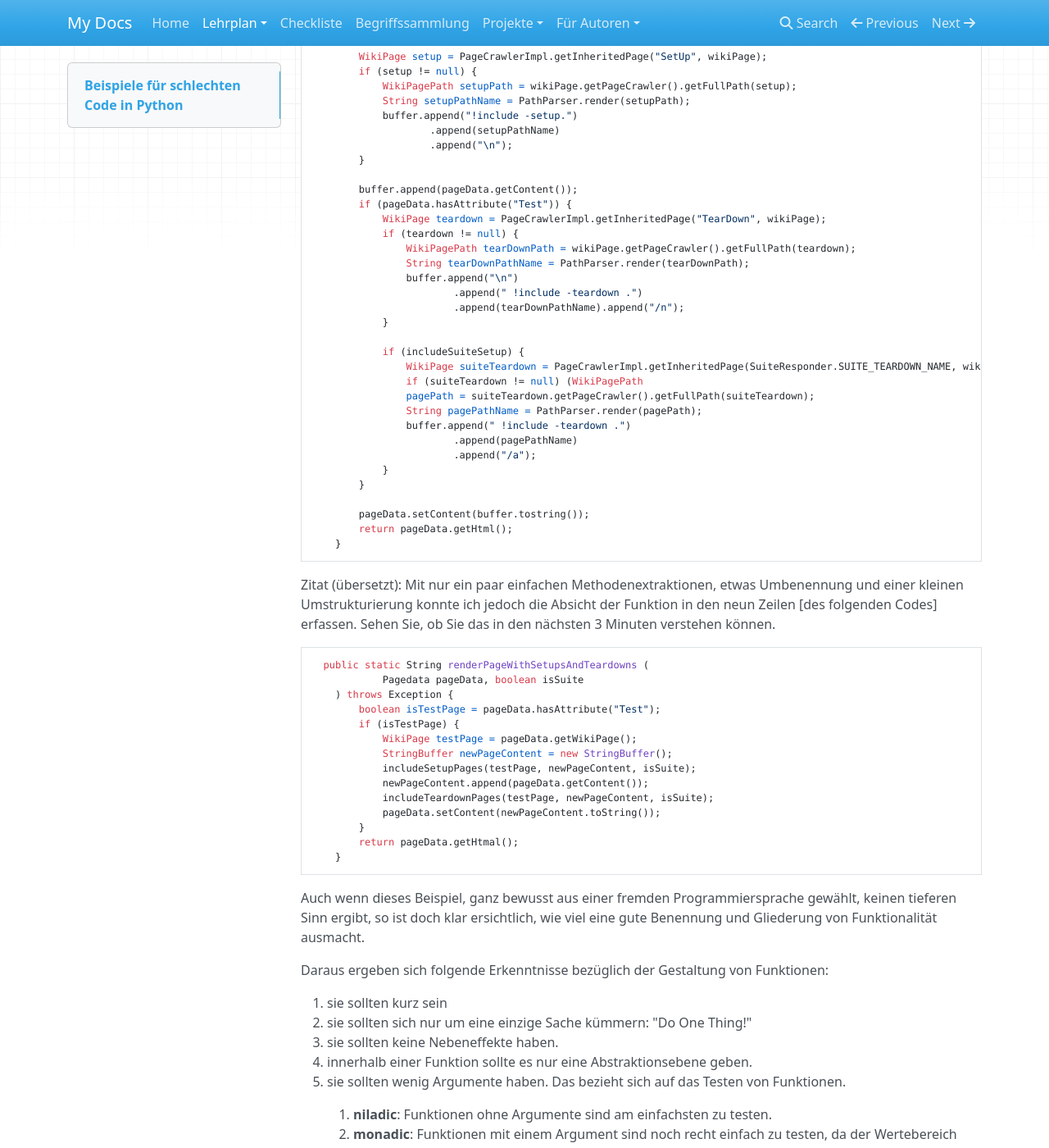
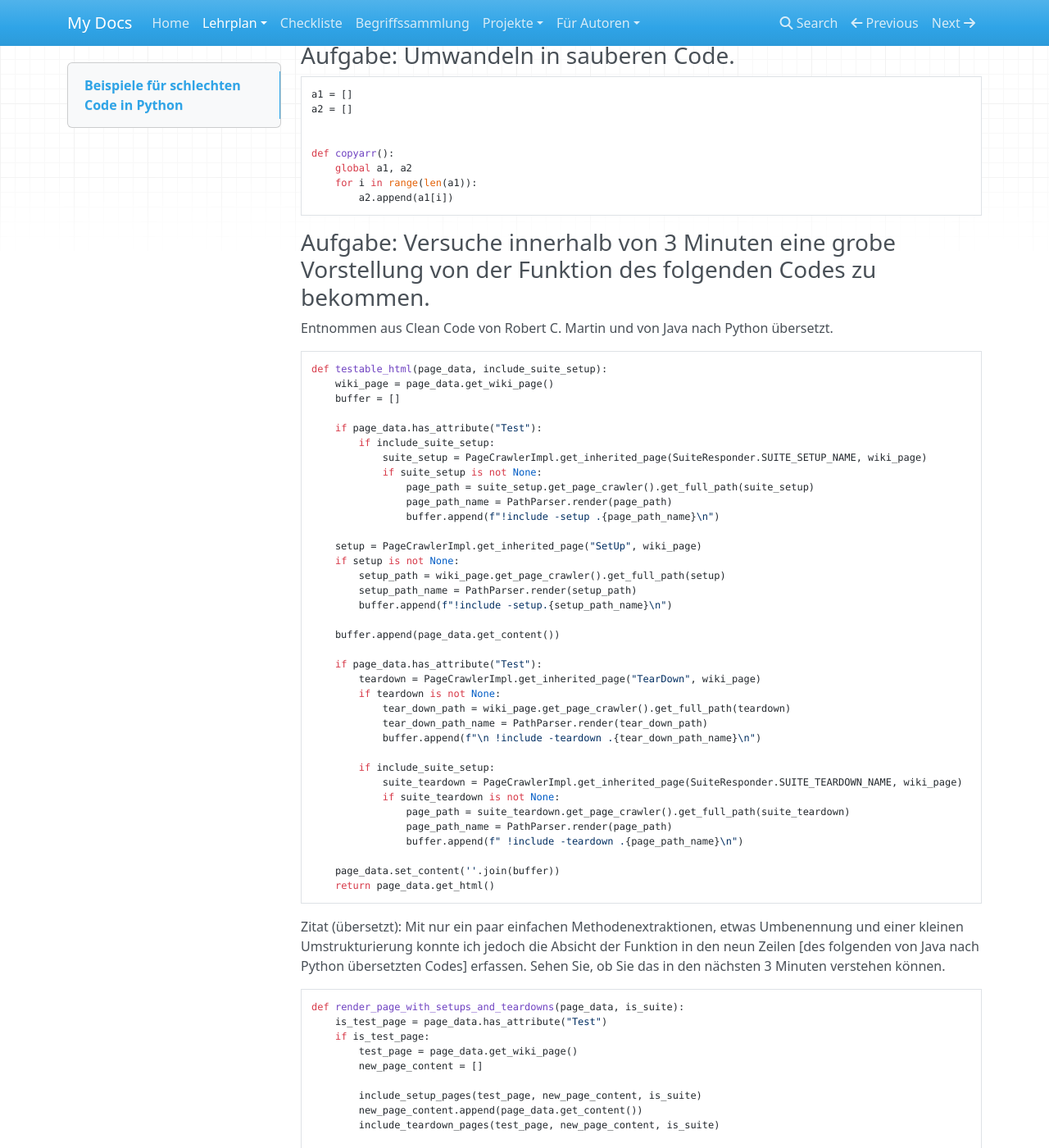
Before and after one commit to kevinsuelzle/Python_Wiki, an MkDocs documentation site: the page built from docs/lehrplan/clean_code/GoodCodeBadCode.md, in a window 1280 px wide and 1400 px high, scrolled down 1436 px. Shown: the whole window at 82% size. Built offline with MkDocs 1.6.1, drawn with Linux system fonts in a browser that asks for light colours; nearby versions of some CDN libraries; some of the changed text lies outside the part shown.

Commit message:
latest amendments

````diff
--- a/docs/lehrplan/clean_code/DetectingBadCode.md
+++ b/docs/lehrplan/clean_code/GoodCodeBadCode.md
@@ -1,4 +1,5 @@
 # Beispiele für schlechten Code in Python
+
 
 ```python
 x = 10
@@ -43,6 +44,41 @@
 print(quadrat_num1, quadrat_num2, quadrat_num3)
 ```
 
+```python
+def f(a, b):
+    if a > 10 and b > 10:
+        return a + b
+    else:
+        if a <= 10: return a * 2
+        if b <= 10: return b * 2
+```
+
+Probleme in diesem Code:
+
+1. Funktion und Variablennamen: Die Funktion f und die Variablen a und b sind nicht aussagekräftig.
+2. Einzeilige if-Anweisung: Die Verwendung einer einzeiligen if-Anweisung reduziert die Lesbarkeit.
+3. Keine Konsistenz: Inkonsistente Verwendung von Einrückungen und Leerzeichen.
+4. Logik: Die Logik könnte klarer und effizienter gestaltet werden.
+
+#### Verbesserter Code: Beispiel
+
+Jetzt sehen wir uns eine verbesserte Version des obigen Codes an:
+
+```python
+def sum_or_double(a, b):
+    if a > 10 and b > 10:
+        return a + b
+    elif a <= 10:
+        return a * 2
+    else:
+        return b * 2
+```
+
+Diskussion: Vergleich der Beispiele
+
+**Frage**: Welche weiteren Verbesserungen könnten an dem verbesserten Code vorgenommen werden?
+**Aktivität**: Versuchen Sie, den verbesserten Code weiter zu optimieren und diskutieren Sie Ihre Änderungen.
+
 ### Aufgabe: Umwandeln in sauberen Code.
 
 ```python
@@ -58,86 +94,72 @@
 
 ### Aufgabe: Versuche innerhalb von 3 Minuten eine grobe Vorstellung von der Funktion des folgenden Codes zu bekommen.
 
-Entnommen aus Clean Code von Robert C. Martin
+Entnommen aus Clean Code von Robert C. Martin und von Java nach Python übersetzt.
 
-```java
-    public static String testableHtml(PageData pageData, boolean includeSuiteSetup) throws Exception {
-        WikiPage wikiPage = pageData.getwikiPage();
-        StringBuffer buffer = new StringBuffer();
-        if (pageData.hasAttribute("Test")) {
-            if (includeSuiteSetup)
-                WikiPage suiteSetup = PageCrawlerImpl.getInheritedPage(SuiteResponder.SUITE_SETUP_NAME, wikiPage);
-            if (suiteSetup != null) {
-                WikiPagePath pagePath = suitesetup.getPageCrawler().getFullPath(suiteSetup);
-                String pagePathName = PathParser.render(pagePath);
-                buffer.append("!include -setup .")
-                        .append(pagePathName)
-                        .append("\n");
-            }
-        }
+```python
+def testable_html(page_data, include_suite_setup):
+    wiki_page = page_data.get_wiki_page()
+    buffer = []
 
-        WikiPage setup = PageCrawlerImpl.getInheritedPage("SetUp", wikiPage);
-        if (setup != null) {
-            WikiPagePath setupPath = wikiPage.getPageCrawler().getFullPath(setup);
-            String setupPathName = PathParser.render(setupPath);
-            buffer.append("!include -setup.")
-                    .append(setupPathName)
-                    .append("\n");
-        }
+    if page_data.has_attribute("Test"):
+        if include_suite_setup:
+            suite_setup = PageCrawlerImpl.get_inherited_page(SuiteResponder.SUITE_SETUP_NAME, wiki_page)
+            if suite_setup is not None:
+                page_path = suite_setup.get_page_crawler().get_full_path(suite_setup)
+                page_path_name = PathParser.render(page_path)
+                buffer.append(f"!include -setup .{page_path_name}\n")
 
-        buffer.append(pageData.getContent());
-        if (pageData.hasAttribute("Test")) {
-            WikiPage teardown = PageCrawlerImpl.getInheritedPage("TearDown", wikiPage);
-            if (teardown != null) {
-                WikiPagePath tearDownPath = wikiPage.getPageCrawler().getFullPath(teardown);
-                String tearDownPathName = PathParser.render(tearDownPath);
-                buffer.append("\n")
-                        .append(" !include -teardown .")
-                        .append(tearDownPathName).append("/n");
-            }
+    setup = PageCrawlerImpl.get_inherited_page("SetUp", wiki_page)
+    if setup is not None:
+        setup_path = wiki_page.get_page_crawler().get_full_path(setup)
+        setup_path_name = PathParser.render(setup_path)
+        buffer.append(f"!include -setup.{setup_path_name}\n")
 
-            if (includeSuiteSetup) {
-                WikiPage suiteTeardown = PageCrawlerImpl.getInheritedPage(SuiteResponder.SUITE_TEARDOWN_NAME, wikiPage);
-                if (suiteTeardown != null) (WikiPagePath
-                pagePath = suiteTeardown.getPageCrawler().getFullPath(suiteTeardown);
-                String pagePathName = PathParser.render(pagePath);
-                buffer.append(" !include -teardown .")
-                        .append(pagePathName)
-                        .append("/a");
-            }
-        }
+    buffer.append(page_data.get_content())
 
-        pageData.setContent(buffer.tostring());
-        return pageData.getHtml();
-    }
+    if page_data.has_attribute("Test"):
+        teardown = PageCrawlerImpl.get_inherited_page("TearDown", wiki_page)
+        if teardown is not None:
+            tear_down_path = wiki_page.get_page_crawler().get_full_path(teardown)
+            tear_down_path_name = PathParser.render(tear_down_path)
+            buffer.append(f"\n !include -teardown .{tear_down_path_name}\n")
+
+        if include_suite_setup:
+            suite_teardown = PageCrawlerImpl.get_inherited_page(SuiteResponder.SUITE_TEARDOWN_NAME, wiki_page)
+            if suite_teardown is not None:
+                page_path = suite_teardown.get_page_crawler().get_full_path(suite_teardown)
+                page_path_name = PathParser.render(page_path)
+                buffer.append(f" !include -teardown .{page_path_name}\n")
+
+    page_data.set_content(''.join(buffer))
+    return page_data.get_html()
 ```
 
 Zitat (übersetzt): Mit nur ein paar einfachen Methodenextraktionen, etwas Umbenennung und einer kleinen Umstrukturierung
-konnte ich jedoch die Absicht der Funktion in den neun Zeilen [des folgenden Codes] erfassen.
+konnte ich jedoch die Absicht der Funktion in den neun Zeilen [des folgenden von Java nach Python übersetzten Codes] erfassen.
 Sehen Sie, ob Sie das in den nächsten 3 Minuten verstehen können.
 
-```java
-  public static String renderPageWithSetupsAndTeardowns (
-            Pagedata pageData, boolean isSuite
-    ) throws Exception {
-        boolean isTestPage = pageData.hasAttribute("Test");
-        if (isTestPage) {
-            WikiPage testPage = pageData.getWikiPage();
-            StringBuffer newPageContent = new StringBuffer();
-            includeSetupPages(testPage, newPageContent, isSuite);
-            newPageContent.append(pageData.getContent());
-            includeTeardownPages(testPage, newPageContent, isSuite);
-            pageData.setContent(newPageContent.toString());
-        }
-        return pageData.getHtmal();
-    }
+```python
+def render_page_with_setups_and_teardowns(page_data, is_suite):
+    is_test_page = page_data.has_attribute("Test")
+    if is_test_page:
+        test_page = page_data.get_wiki_page()
+        new_page_content = []
+
+        include_setup_pages(test_page, new_page_content, is_suite)
+        new_page_content.append(page_data.get_content())
+        include_teardown_pages(test_page, new_page_content, is_suite)
+
+        page_data.set_content(''.join(new_page_content))
+
+    return page_data.get_html()
 ```
 
 Auch wenn dieses Beispiel, ganz bewusst aus einer fremden Programmiersprache gewählt, keinen tieferen Sinn ergibt, so
 ist doch klar ersichtlich,
 wie viel eine gute Benennung und Gliederung von Funktionalität ausmacht.
 
-Daraus ergeben sich folgende Erkenntnisse bezüglich der Gestaltung von Funktionen:
+### Erkenntnisse bezüglich der Gestaltung von Funktionen:
 
 1. sie sollten kurz sein
 2. sie sollten sich nur um eine einzige Sache kümmern: "Do One Thing!"
--- a/mkdocs.yml
+++ b/mkdocs.yml
@@ -10,7 +10,7 @@
     - Clean Code:
         - Einführung: lehrplan/clean_code/Introduction.md
         - Grundlagen: lehrplan/clean_code/Basics.md
-        - Schlechten Code erkennen: lehrplan/clean_code/DetectingBadCode.md
+        - Schlechten Code erkennen: lehrplan/clean_code/GoodCodeBadCode.md
         - Besseren Code schreiben: lehrplan/clean_code/TheGoodPractices.md
         - Namenskonventionen: lehrplan/clean_code/Conventoons.md
         - Best Practices: lehrplan/clean_code/CamelsAndSnakes.md
````
Also changed, not shown: docs/lehrplan/clean_code/Introduction.md (+0 -50 lines), docs/lehrplan/clean_code/TheGoodPractices.md (+6 -1 lines).
